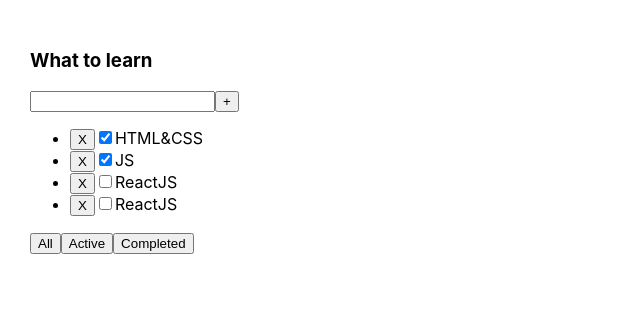
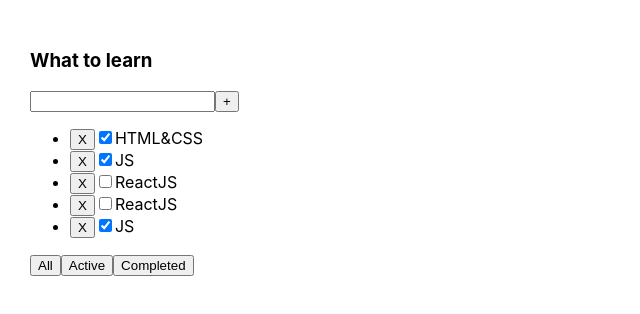
Before and after one commit to mikrobka/1-todolist, a React (Create React App) app: page / in a window 1280 px wide. Shown: the top 314 px of the page, without its empty margins (0-640 px from the left). Built offline with nearby package versions, Linux system fonts and the light colour scheme.

Commit message:
main commit less 2

```diff
--- a/src/App.tsx
+++ b/src/App.tsx
@@ -11,7 +11,8 @@ function App() {
         {id: 1, title: "HTML&CSS", isDone: true},
         {id: 2, title: "JS", isDone: true},
         {id: 3, title: "ReactJS", isDone: false},
-        {id: 3, title: "ReactJS", isDone: false}
+        {id: 4, title: "ReactJS", isDone: false},
+        {id: 5, title: "JS", isDone: true}
     ])
 
 
--- a/src/Todolist.tsx
+++ b/src/Todolist.tsx
@@ -13,7 +13,7 @@ export type PropsType = {
     tasks: Array<TaskType>
     removeTask: (taskId: number, myTitle: string) => void
 }
-<div></div>
+
 
 
 export function Todolist(props: PropsType) {
```
